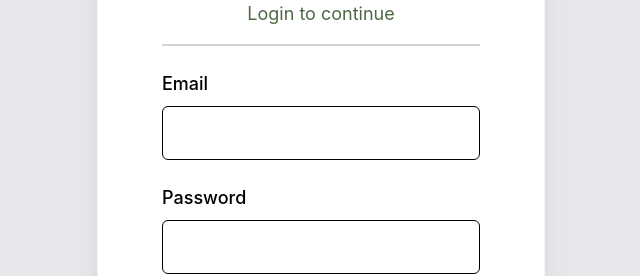
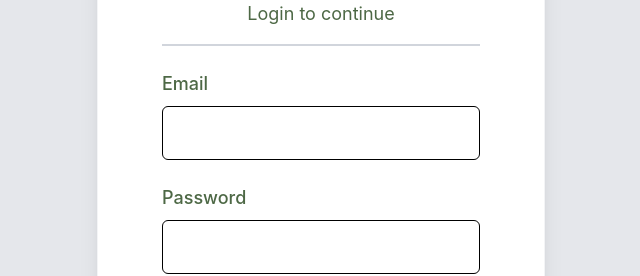
Before and after one commit to Abdualj/wellbeing-app, a React (Vite) app in the folder frontend/: page /login in a window 1280 px wide. Shown: the part 231-507 px from the top of the page, without its empty margins (319-959 px from the left). Built offline with nearby package versions, Linux system fonts and the light colour scheme.

Commit message:
label colors

```diff
--- a/frontend/src/views/Login.jsx
+++ b/frontend/src/views/Login.jsx
@@ -55,7 +55,7 @@ const Login = () => {
 
         <form onSubmit={handleSubmit} className="text-lg">
           <div>
-            <label className="block mt-4 mb-2 text-left font-medium">Email</label>
+            <label className="block mt-4 mb-2 text-left font-medium text-sage-900">Email</label>
             <input
               name="email"
               type="email"
@@ -66,7 +66,7 @@ const Login = () => {
           </div>
 
           <div>
-            <label className="block mt-4 mb-2 text-left font-medium">Password</label>
+            <label className="block mt-4 mb-2 text-left font-medium text-sage-900">Password</label>
             <input
               name="password"
               type="password"
```
